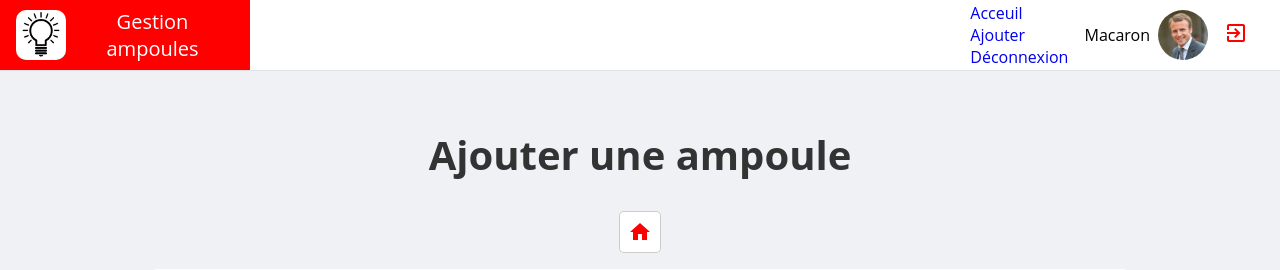
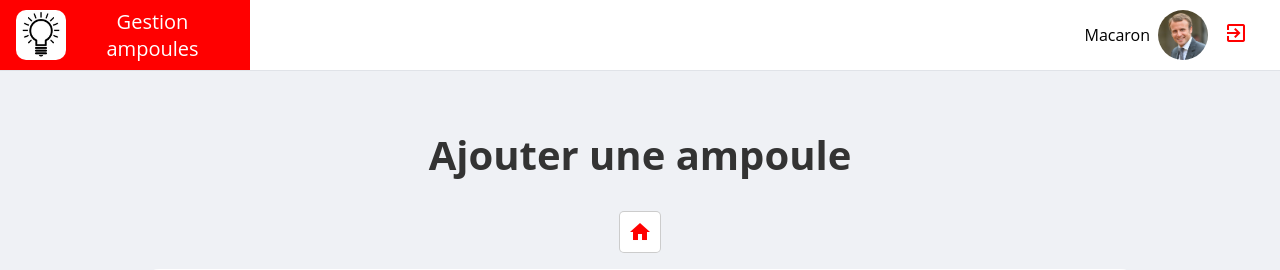
Before and after one commit to Adrien-25/ampoule, a PHP site: page /edit.php in a window 1280 px wide. Shown: the top 270 px of the page. Run offline with PHP 8.4, Linux system fonts and the light colour scheme; the visitor is signed in with stand-in values (Sample User, id 1).

Commit message:
Update - Finition fichier modification/ajout

```diff
--- a/edit.php
+++ b/edit.php
@@ -12,7 +12,7 @@
     <meta charset="UTF-8">
     <meta name="viewport" content="width=device-width, initial-scale=1.0">
     <title>Ajouter une ampoule</title>
-    <link rel="stylesheet" type="text/css" href="style.css" ></link>
+    <link rel="stylesheet" href="style.css">
     <link rel="shortcut icon" type="image/png" href="img/favicon2.png"/>
     <link rel="stylesheet" href="https://fonts.googleapis.com/icon?family=Material+Icons">
 </head>
@@ -30,11 +30,6 @@
                     </a>
                 </div>
                 <nav class="header-nav">
-                    <ul>
-                        <li><a href="index.php">Acceuil</a></li>
-                        <li><a href="edit.php">Ajouter </a></li>
-                        <li><a href="logout.php">Déconnexion</a></li>
-                    </ul>
                     <div class="user-layout">
                         <div class="user-content">
                             <a href="">
```
